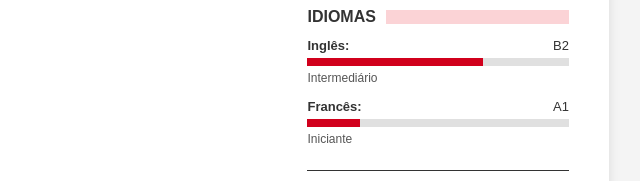
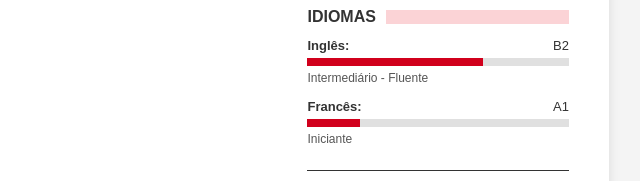
Before and after one commit to LeandroImenes/cv, a plain HTML site: page index.html in a window 1280 px wide. Shown: the part 907-1088 px from the top of the page, 431-1071 px from the left. Drawn offline with Linux system fonts and the light colour scheme.

Commit message:
Update index.html

```diff
--- a/index.html
+++ b/index.html
@@ -92,7 +92,7 @@
                     <div class="progress-bar">
                         <div class="progress-fill" style="width: 67%;"></div>
                     </div>
-                    <p class="level-label">Intermediário</p>
+                    <p class="level-label">Intermediário - Fluente</p>
                     <div class="language-header">
                         <span><strong>Francês:</strong></span>
                         <span>A1</span>
```
